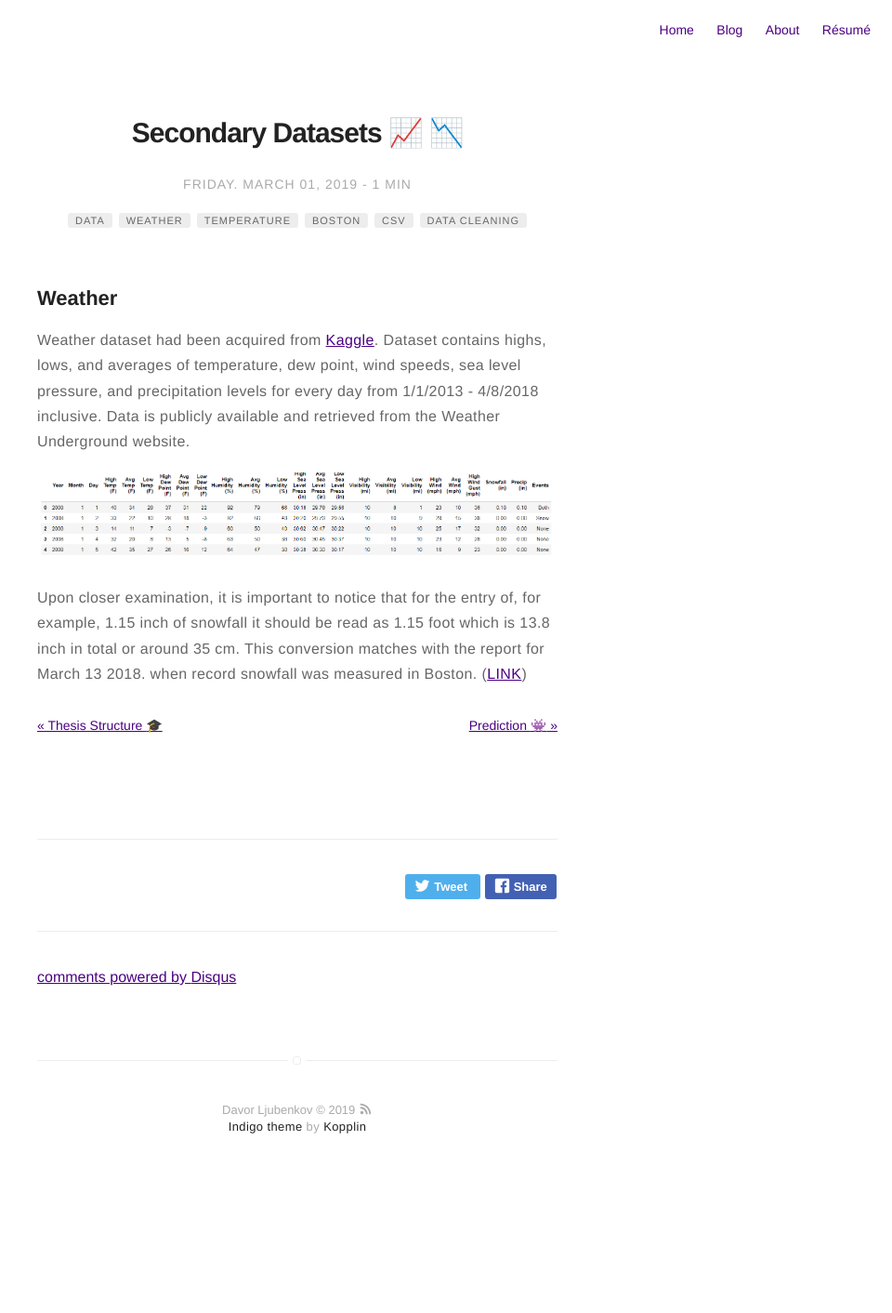
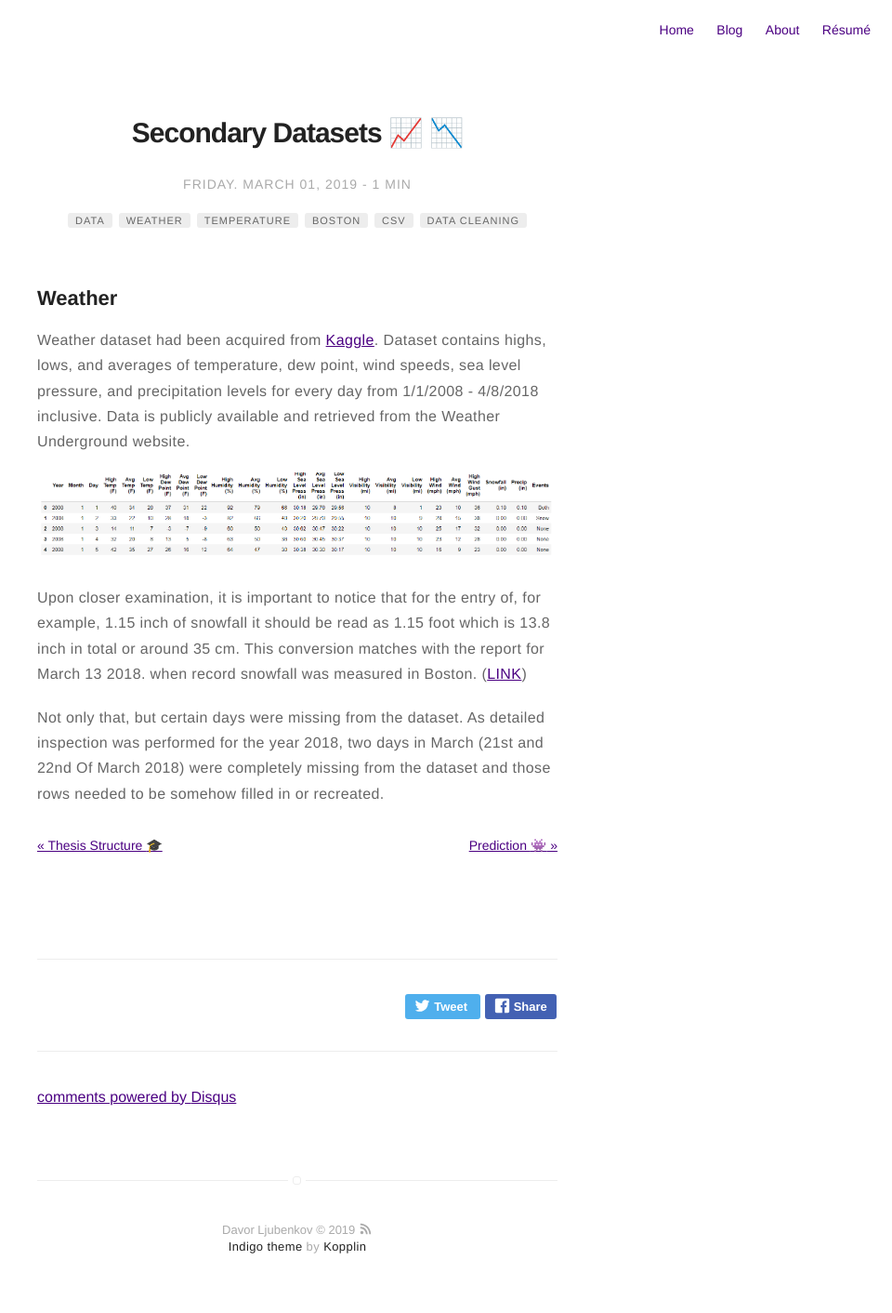
Before and after one commit to dljubenk/dljubenk.github.io, a Jekyll site: the page built from _posts/2019-03-01-secondary-datasets.markdown, in a window 1280 px wide. Shown: the whole page at 93% size, without its empty margins (320-1280 px from the left). Built offline with Jekyll 4.4.1, drawn with Linux system fonts in a browser that asks for light colours; emoji names are drawn with the system emoji font; comment, search, counter and statistics services are not loaded; before the commit the page ends 1283 px from its top, so only the background shows below that.

Commit message:
Update 2019-03-01-secondary-datasets.markdown

```diff
--- a/_posts/2019-03-01-secondary-datasets.markdown
+++ b/_posts/2019-03-01-secondary-datasets.markdown
@@ -21,13 +21,13 @@ jemoji: '<img class="emoji" title=":chart_with_downwards_trend:" alt=":chart_wit
 
 ## Weather
 
-Weather dataset had been acquired from [Kaggle](https://www.kaggle.com/jqpeng/boston-weather-data-jan-2013-apr-2018). Dataset contains highs, lows, and averages of temperature, dew point, wind speeds, sea level pressure, and precipitation levels for every day from 1/1/2013 - 4/8/2018 inclusive. Data is publicly available and retrieved from the Weather Underground website.
+Weather dataset had been acquired from [Kaggle](https://www.kaggle.com/jqpeng/boston-weather-data-jan-2013-apr-2018). Dataset contains highs, lows, and averages of temperature, dew point, wind speeds, sea level pressure, and precipitation levels for every day from 1/1/2008 - 4/8/2018 inclusive. Data is publicly available and retrieved from the Weather Underground website.
 
 ![Markdown Image][1]
 
 Upon closer examination, it is important to notice that for the entry of, for example, 1.15 inch of snowfall it should be read as 1.15 foot which is 13.8 inch in total or around 35 cm. This conversion matches with the report for March 13 2018. when record snowfall was measured in Boston. ([LINK](https://www.boston.com/news/weather/2018/03/13/massachusetts-snow-accumulation-totals-march-13-2018))
 
-
+Not only that, but certain days were missing from the dataset. As detailed inspection was performed for the year 2018, two days in March (21st and 22nd Of March 2018) were completely missing from the dataset and those rows needed to be somehow filled in or recreated.
 
 
 [1]: /assets/images/weather.png
```
